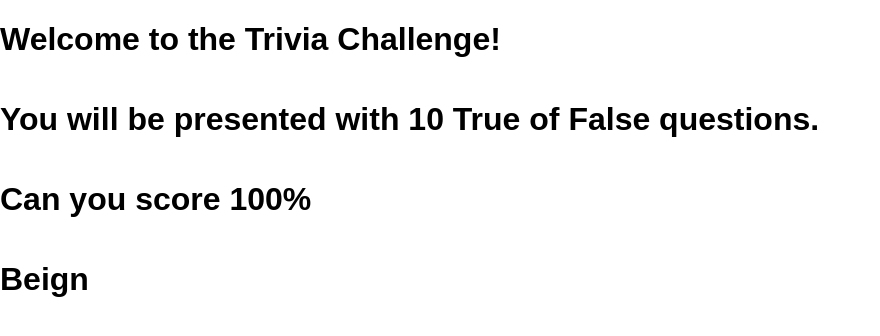
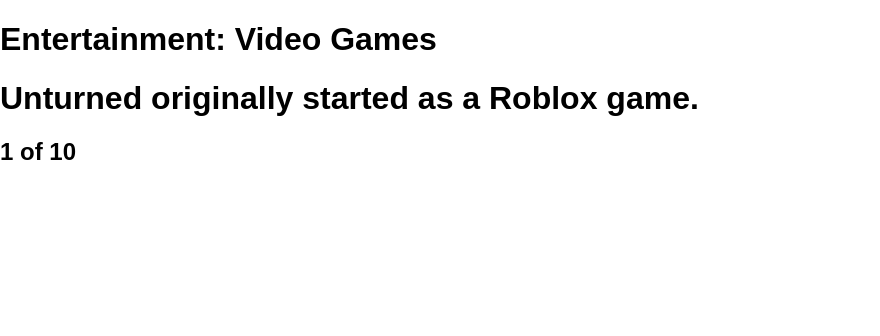
Before and after one commit to raphaelalvarenga/trivia-game-g2i-challenge, a React (Create React App) app: page / in a window 1280 px wide. Shown: the top 336 px of the page, without its empty margins (0-880 px from the left). Built offline with nearby package versions, Linux system fonts and the light colour scheme.

Commit message:
[QuestionComponent] The QuestionComponent wireframe has benn created but not styled yet.

```diff
--- a/src/App.tsx
+++ b/src/App.tsx
@@ -1,11 +1,16 @@
 import React from 'react'
-import Intro from './components/Intro';
+import IntroComponent from './components/IntroComponent';
+import QuestionComponent from './components/QuestionComponent';
 import { Container } from "./styles";
 
 export default function App() {
     return (
         <Container>
-            <Intro />
+            <IntroComponent />
+            <QuestionComponent
+                category = "Entertainment: Video Games"
+                question = "Unturned originally started as a Roblox game."
+            />
         </Container>
     )
 }
--- a/src/components/Intro.tsx
+++ b/src/components/IntroComponent.tsx
@@ -1,7 +1,7 @@
 import React from 'react'
 import { ContainerIntro } from "../styles";
 
-export default function Intro() {
+export default function IntroComponent() {
     return (
         <ContainerIntro>
             <h1>Welcome to the Trivia Challenge!</h1>
--- /dev/null
+++ b/src/components/QuestionComponent.tsx
@@ -0,0 +1,17 @@
+import React from 'react'
+import { ContainerQuestion, ContainerQuestionChild } from "../styles";
+import { QuestionComponentPropsInterface } from "../interfaces/question-component.interface";
+
+export default function QuestionComponent({category, question}: QuestionComponentPropsInterface) {
+    return (
+        <ContainerQuestion>
+            <ContainerQuestionChild>
+                <h1>{category}</h1>
+
+                <h1>{question}</h1>
+
+                <h2>1 of 10</h2>
+            </ContainerQuestionChild>
+        </ContainerQuestion>
+    )
+}
--- /dev/null
+++ b/src/interfaces/question-component.interface.ts
@@ -0,0 +1,4 @@
+export interface QuestionComponentPropsInterface {
+    category: string;
+    question: string;
+}
--- a/src/styles.ts
+++ b/src/styles.ts
@@ -10,4 +10,15 @@
     display: flex;
     flex-direction: column;
     justify-content: space-between;
+    height: 0vh;
+    overflow: hidden;
 `;
+
+export const ContainerQuestion = styled.div`
+    height: 100vh;
+    overflow: hidden;
+`;
+
+export const ContainerQuestionChild = styled.div`
+    height: 100vh;
+`;
```
